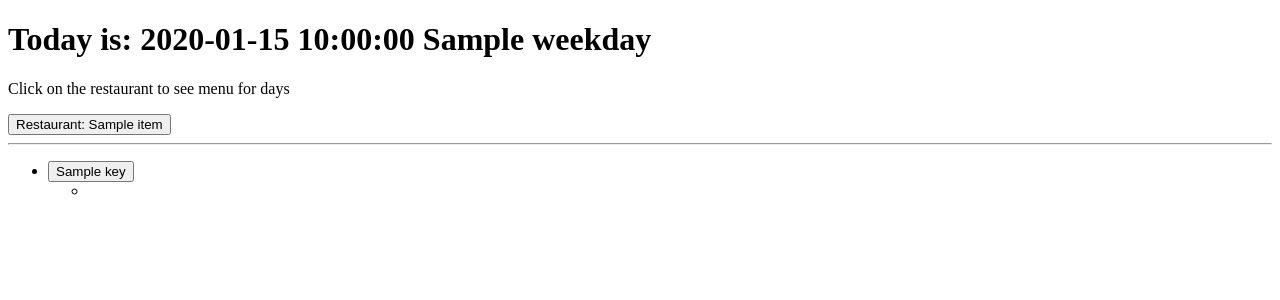
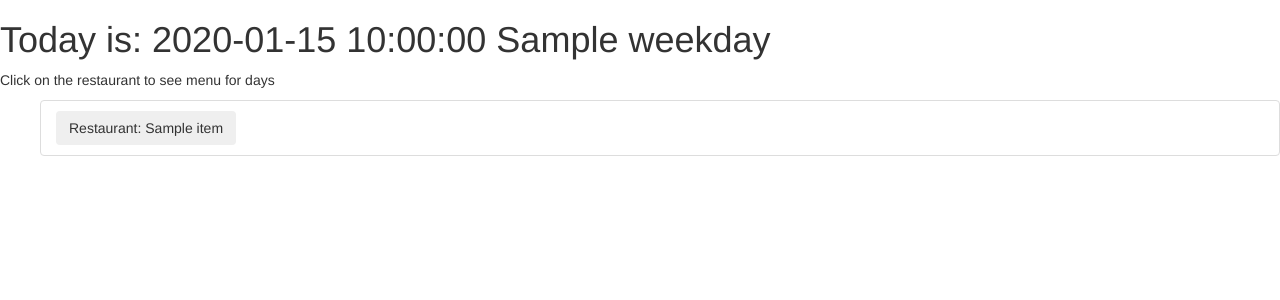
Before and after one commit to x00Pavel/lanch-web, a Python web app: template lunch_web/templates/lunches.jinja2 in a window 1280 px wide. Shown: the top 300 px of the page. Run offline with Jinja, Linux system fonts and the light colour scheme; the template is opened without the code that fills it: most values are stand-ins (such as "Sample title", 1, 10 or a date in 2020); some libraries are stand-ins or nearby versions.

Commit message:
Fix styles

```diff
--- a/lunch_web/templates/base.jinja2
+++ b/lunch_web/templates/base.jinja2
@@ -1,29 +1,14 @@
 <!DOCTYPE html>
 <html lang="{{request.locale_name}}">
   <head>
-        <link href="{{request.static_url('lunch_web:static/lunch.css')}}?version={{ range(1, 100) | random}}" rel="stylesheet">
+    <link rel="stylesheet" href="https://maxcdn.bootstrapcdn.com/bootstrap/3.4.1/css/bootstrap.min.css">
+    <link href="{{request.static_url('lunch_web:static/lunch.css')}}?version=3" rel="stylesheet">
+    <script src="https://ajax.googleapis.com/ajax/libs/jquery/3.5.1/jquery.min.js"></script>
+    <script src="https://maxcdn.bootstrapcdn.com/bootstrap/3.4.1/js/bootstrap.min.js"></script>
   <head>
   <body>
   {% block body %}
 
   {% endblock %}
-
-<script>
-var coll = document.getElementsByClassName("collapsible");
-var i;
-
-for (i = 0; i < coll.length; i++) {
-  coll[i].addEventListener("click", function() {
-    this.classList.toggle("active");
-    var content = this.nextElementSibling;
-    if (content.style.maxHeight){
-      content.style.maxHeight = null;
-    } else {
-      content.style.maxHeight = content.scrollHeight + "px";
-    }
-  });
-}
-</script>
   </body>
-
 </html>
--- a/lunch_web/templates/day-menu.jinja2
+++ b/lunch_web/templates/day-menu.jinja2
@@ -1,12 +1,16 @@
 <ul class="ba">
     <li class="list-group-item">
-        <button class="collapsible">{{key}}</button>
-    <div id="{{target}}" class="content lunch-text-collapsible">
-        <ul class="ba">
-        {% for dish in values %}
-            <li class="list-group-item">{{dish["name"]}} {{dish["price"]}}</li>
-        {% endfor %}
-        <ul>
-    </div>
+        <button class="btn" data-toggle="collapse" data-target="#{{target}}">
+            {{key}}
+        </button>
+        <div id="{{target}}" class="collapse">
+            <ul class="ba">
+            {% for dish in values %}
+                <li class="list-group-item">
+                    {{dish["name"]}} {{dish["price"]}}
+                </li>
+            {% endfor %}
+            <ul>
+        </div>
     </li>
 </ul>
--- a/lunch_web/templates/lunches.jinja2
+++ b/lunch_web/templates/lunches.jinja2
@@ -5,20 +5,28 @@
         <h1>Today is: {{date}} {{weekday}}</h1>
         <p>Click on the restaurant to see menu for days</p>
     </div>
+    <ul class="ba">
+        {% for item in list %}
+        <li class="list-group-item">
+            <button class="btn" data-toggle="collapse" data-target="#{{item["short_name"]}}">
+                Restaurant: {{item["name"]}}
+            </button>
+            <div id="{{item["short_name"]}}" class="collapse">
 
-  {% for item in list %}
-  <button class="collapsible lunch-text-collapsible">Restaurant: {{item["name"]}}</button>
-  <div id="{{item["short_name"]}}" class="content lunch-text-collapsible">
-    <hr>
             {% for key, values in item["menu"].items() %}
                 {% set target = item["short_name"] ~ loop.index0 %}
                 {% include 'day-menu.jinja2' %}
             {% endfor %}
 
             {% if item["short_name"] == "jp" %}
-    <div class="lunch-text-collapsible">{{item["week_menu"]|safe}}</div>
+            <div class="lunch-text-collapsible">
+                {{item["week_menu"]|safe}}
+            </div>
             {% endif %}
             </div>
+            <br>
+        </li>
         {% endfor %}
+    </ul>
 </body>
 {% endblock %}
```
Also changed, not shown: lunch_web/static/lunch.css (+34 -8 lines). Lines whose indentation alone changed are shown as unchanged.
